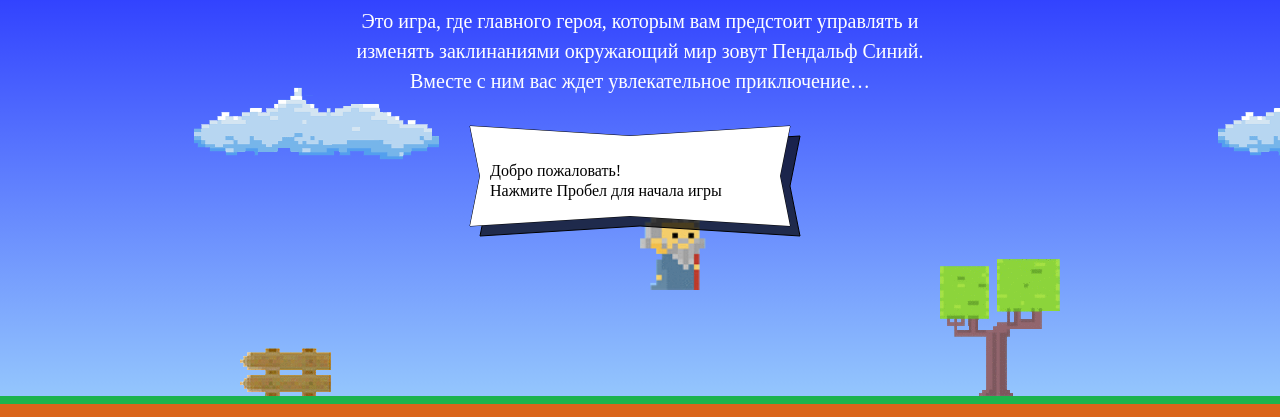
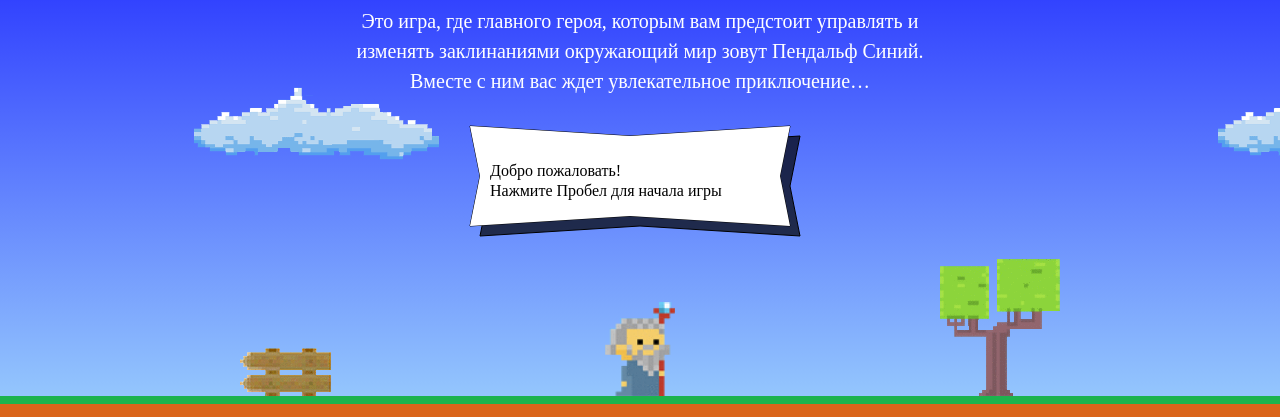
Before and after one commit to CROCIATOFAF/977267-code-and-magick-18, a website: page index.html in a window 1280 px wide. Shown: the part 203-620 px from the top of the page. Drawn offline with Linux system fonts and the light colour scheme; a web font is replaced by a local one.

Commit message:
Добавляет первые модификации игры

```diff
--- a/index.html
+++ b/index.html
@@ -175,19 +175,19 @@
 
   <script>
     var fireballSize = 22;
+    var wizardSpeed = 3;
+    var wizardWidth = 70;
     var getFireballSpeed = function(left) {
       return left ? 2 : 5;
     };
-    var wizardSpeed = 3;
-    var wizardWidth = 70;
     var getWizardHeight = function() {
       return 1.337 * wizardWidth;
     };
     var getWizardX = function(width) {
-      return width / 2;
+      return width / 2 - wizardWidth / 2;
     };
     var getWizardY = function(height) {
-      return height - 200;
+      return height - getWizardHeight();
     };
 
   </script>
```
